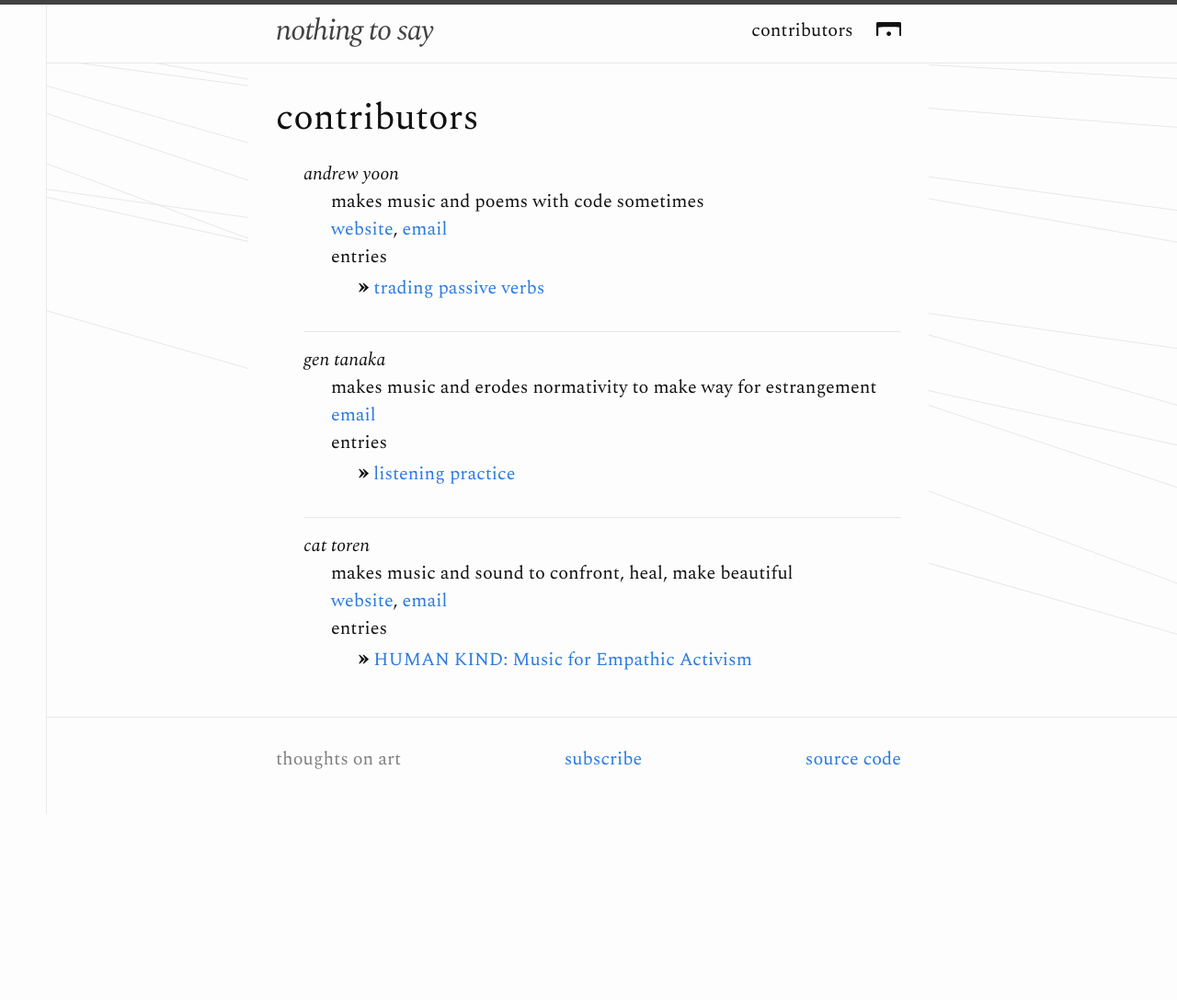
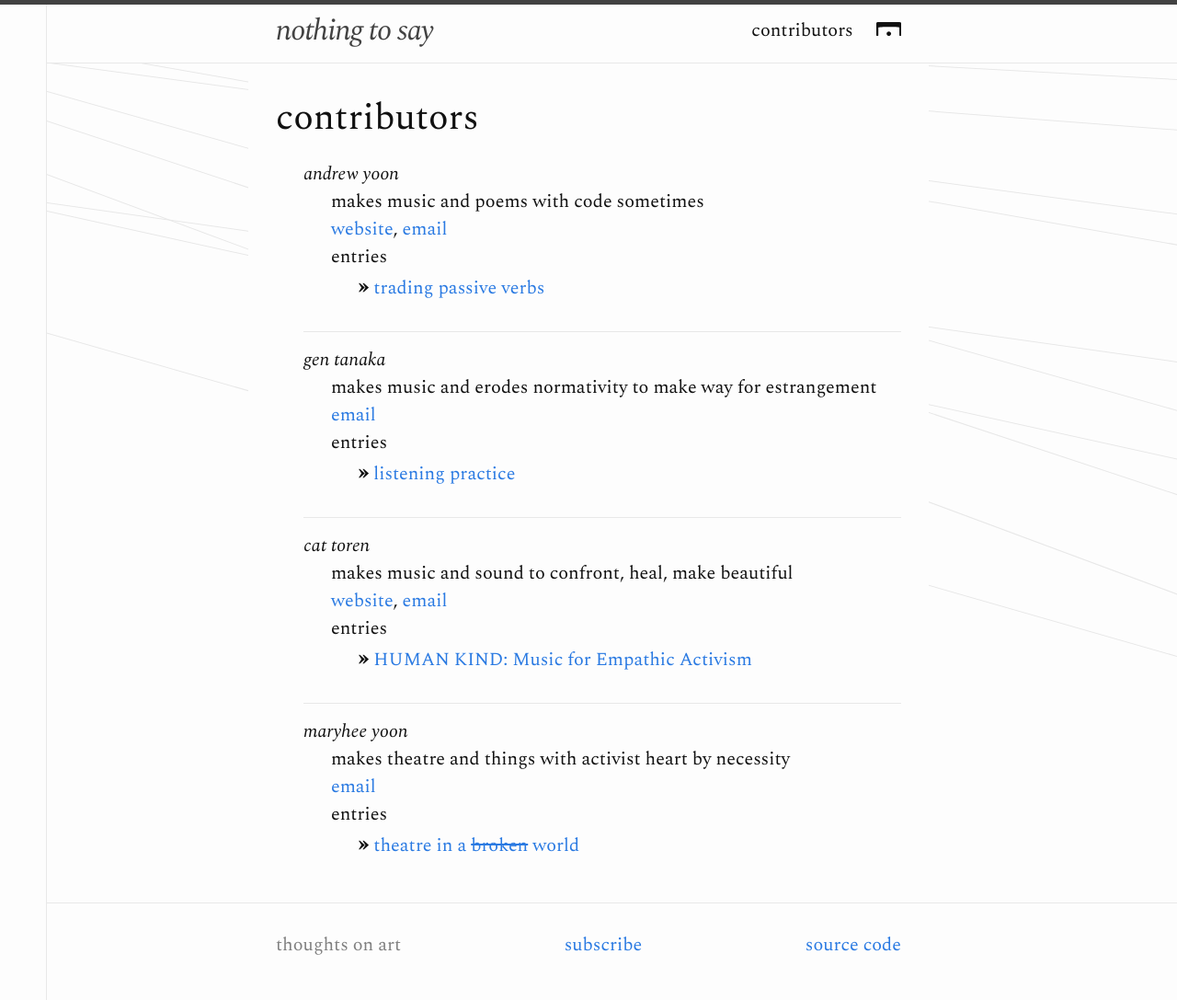
Before and after one commit to nothing-to-say/nothing-to-say, a Jekyll site: the page built from contributors.html, in a window 1280 px wide. Shown: the whole page at 92% size. Built offline with Jekyll 4.4.1, drawn with Linux system fonts in a browser that asks for light colours; before the commit the page ends 900 px from its top, so only the background shows below that.

Commit message:
publish mhy_theatre_in_a_world

```diff
--- a/_data/contributors.json
+++ b/_data/contributors.json
@@ -40,6 +40,17 @@
           "url": "mailto:cat_toren@hotmail.com"
         }
       ]
+    },
+    {
+      "name": "maryhee yoon",
+      "slug": "maryhee-yoon",
+      "blurb": "makes theatre and things with activist heart by necessity",
+      "links": [
+        {
+          "name": "email",
+          "url": "mailto:m.yoon38@gmail.com"
+        }
+      ]
     }
   ]
 }
--- a/_layouts/home.html
+++ b/_layouts/home.html
@@ -14,7 +14,7 @@ layout: default
         <span class="post-meta">{{ post.date | date: date_format }} • {{ post.author }}</span>
 
         <h2>
-          <a class="post-link" href="{{ post.url | relative_url }}">{{ post.title | escape }}</a>
+          <a class="post-link" href="{{ post.url | relative_url }}">{{ post.title }}</a>
         </h2>
       </li>
     {% endfor %}
--- a/drafts/mhy_theatre_in_a_world.md
+++ b/_posts/2018-01-13-maryhee-yoon-theatre-in-a-world.md
@@ -4,7 +4,8 @@ title: "theatre in a <s>broken</s> world"
 head_title: "theatre in a world"
 author: "maryhee yoon"
 author_slug: "maryhee-yoon"
-date: 2017-12-04
+date: 2018-01-13
+permalink: /maryhee-yoon/theatre-in-a-world.html
 ---
 
 <style>
--- a/contributors.html
+++ b/contributors.html
@@ -26,7 +26,7 @@ layout: default
           {% assign contributor_posts = site.posts | where: "author_slug", contributor.slug %}
           {% for post in contributor_posts %}
             <li>
-              <a href="{{ post.url | prepend: site.baseurl }}">{{ post.title | escape }}</a>
+              <a href="{{ post.url | prepend: site.baseurl }}">{{ post.title }}</a>
             </li>
           {% endfor %}
         </ul>
```
